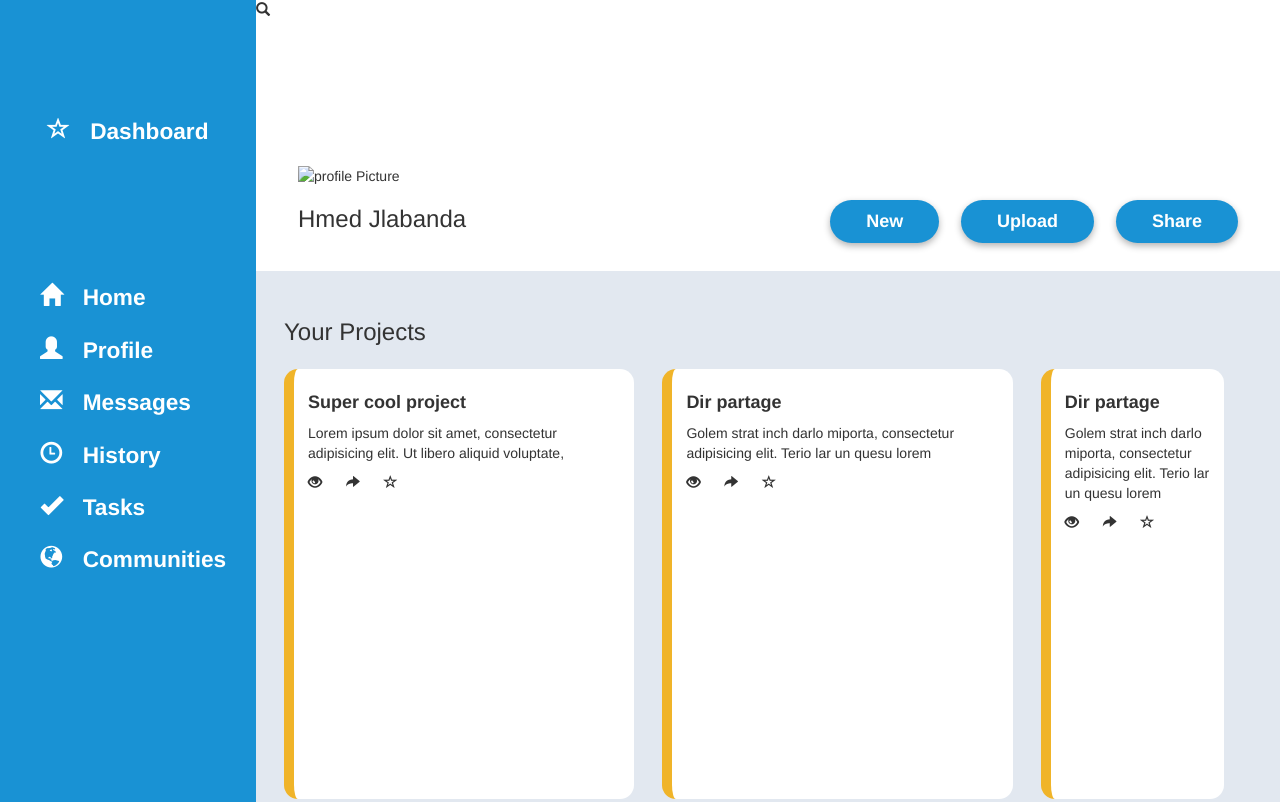
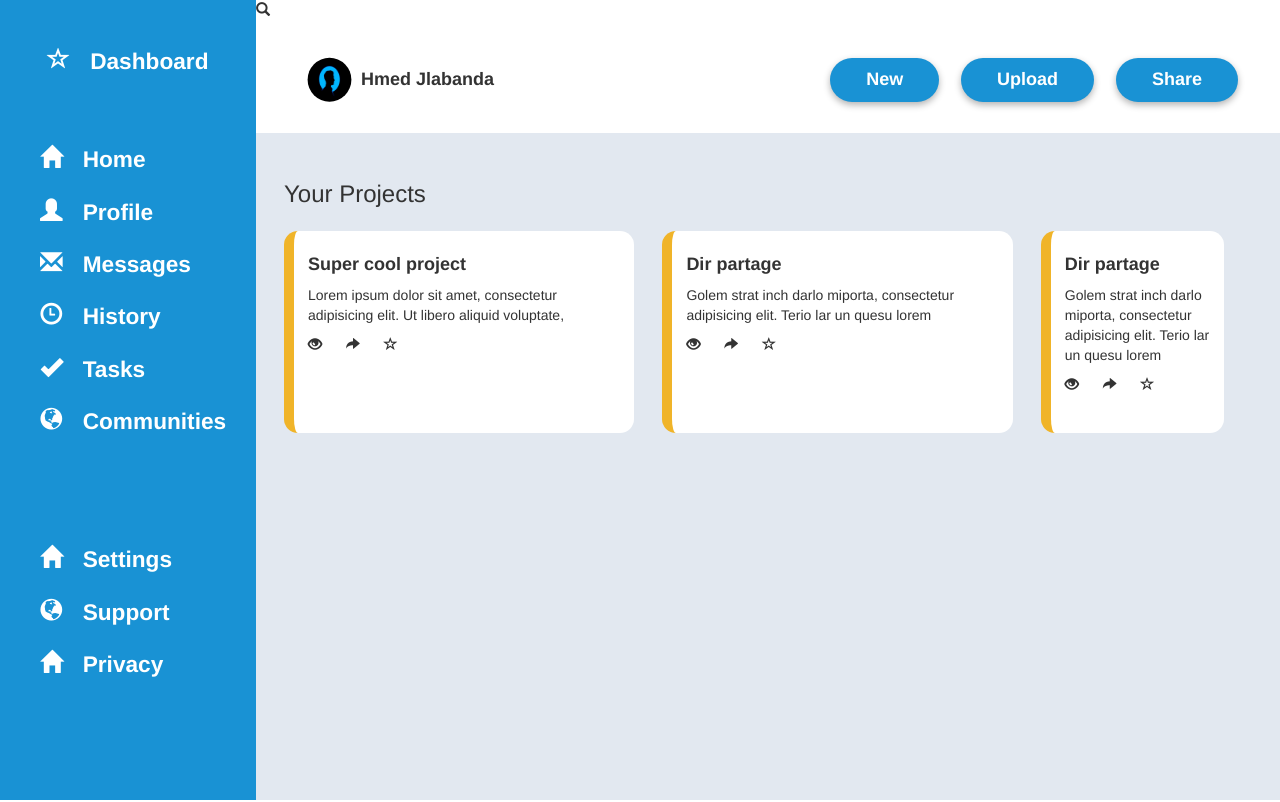
Before and after one commit to YASSINero/practice-dashboard, a plain HTML site: page index.html in a window 1280 px wide. Shown: the top 802 px of the page. Drawn offline with nearby package versions, Linux system fonts and the light colour scheme.

Commit message:
stylings on toolbar

```diff
--- a/index.html
+++ b/index.html
@@ -20,12 +20,12 @@
             <div class="toolbar">
                 <i class="glyphicon glyphicon-search"></i>
             </div>
-            <div class="container-btn">
-                <div>
-                    <img src="" alt="profile Picture">
-                    <h3>Hmed Jlabanda</h3>
+            <div class="container-interface">
+                <div style="display: flex;">
+                    <img src="res/profile_template.jpg" alt="profile Picture">
+                    <p>Hmed Jlabanda</p>
                 </div>
-                <div>
+                <div class="container-btn">
                     <button type="button">New</button>
                     <button type="button">Upload</button>
                     <button type="button">Share</button>
--- a/styles/main.css
+++ b/styles/main.css
@@ -22,7 +22,7 @@ body {
     grid-area: tool;
     display: grid;
     grid-template-columns: 1fr;
-    grid-template-rows: 1fr 1fr;
+    /* grid-template-rows: 1fr 1fr; */
     grid-template-areas:
             "bar"
             "btn";
@@ -32,7 +32,7 @@ body {
     grid-area: bar;
 }
 
-.container-btn {
+.container-interface {
     grid-area: btn;
     display: grid;
     grid-template-columns: 2fr auto;
@@ -42,7 +42,21 @@ body {
     padding: 2em 3em;
 }
 
-.container-btn button {
+.container-interface img {
+    clip-path: circle(40%);
+    /* border-radius: 50%; */
+    width: 4.5em;
+    height: 45px;
+}
+
+.container-interface p {
+    align-self: center;
+    margin: 0;
+    font-size: large;
+    font-weight: 700;
+}
+
+.container-interface button {
     font-size: large;
     font-weight: bold;
     color: #fff;
@@ -53,16 +67,21 @@ body {
     box-shadow: 0px 3px 7px 0px rgba(0, 0, 0, 0.30);
 
     padding: .5em 2em;
-    margin: 2em 0 0 1em;
+    margin: 0 0 0 1em;
 }
 
-.container-btn button:hover {
+.container-interface button:hover {
     background-color: #1270a3;
     cursor: pointer;
 }
 
-.container-btn > h3 {
+.container-interface > h3 {
     grid-area: usr;
+}
+
+.container-btn {
+    align-self: center;
+    align-items: center;
 }
 
 .content {
```
Also changed, not shown: res/profile_template.jpg (added).
